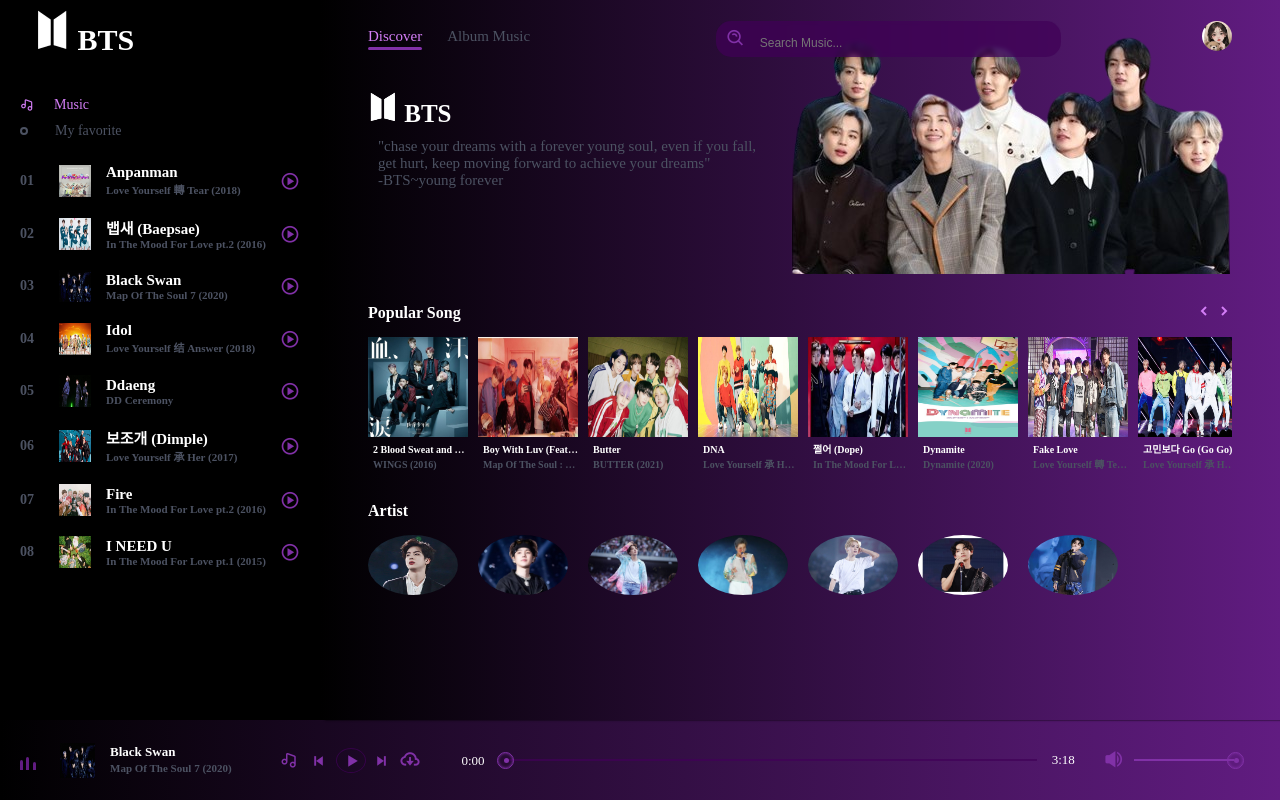
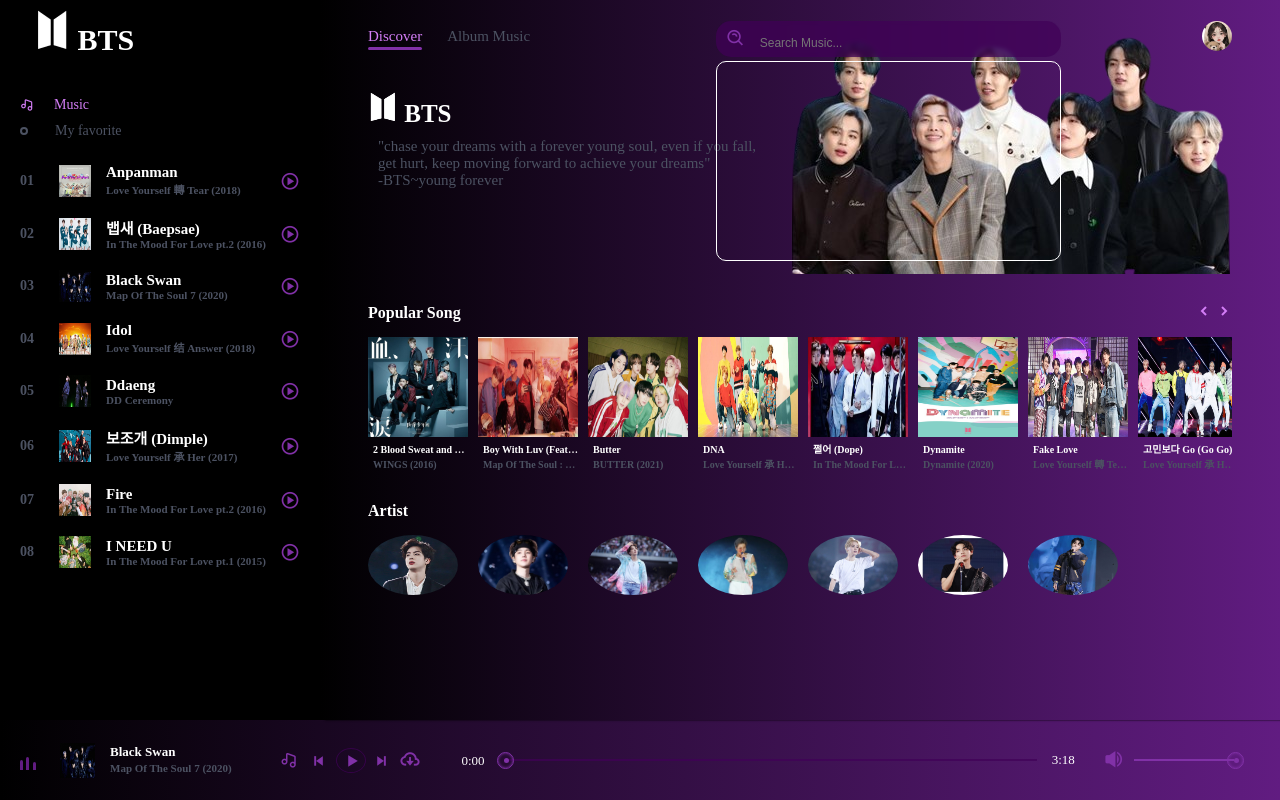
Before and after one commit to nunaprameswari/Ujian, a Django app: page /music in a window 1280 px wide. Run offline with Django 4.2, Linux system fonts and the light colour scheme.

Commit message:
editing di css music

```diff
--- a/static/css/style_music.css
+++ b/static/css/style_music.css
@@ -496,6 +496,16 @@
     z-index: -1;
 }
 
+header .song_side nav .search .search_result {
+    position: absolute;
+    width: 100%;
+    height: 200px;
+    border: 1px solid #fff;
+    z-index: 99999999;
+    margin-top: 10px;
+    border-radius: 10px;
+}
+
 header .song_side nav .search .bx {
     font-size: 20px;
     padding: 7px 0px 0px 10px;
```
